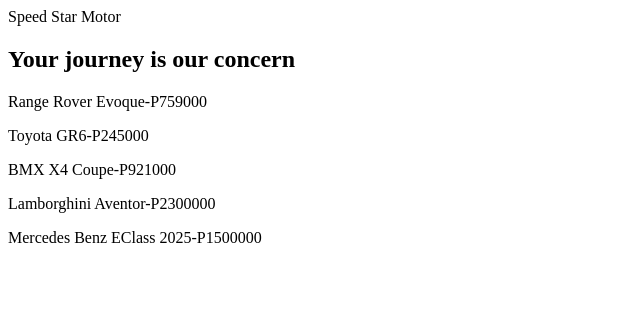
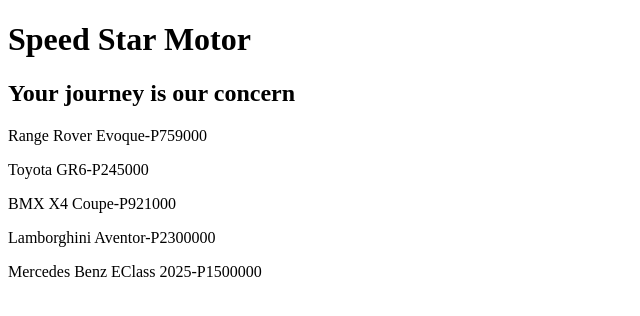
Before and after one commit to bida24-073/Speed-Star-Motor, a plain HTML site: page index.html in a window 1280 px wide. Shown: the whole page, without its empty margins (0-640 px from the left). Drawn offline with Linux system fonts and the light colour scheme.

Commit message:
Update index.html

```diff
--- a/index.html
+++ b/index.html
@@ -1,9 +1,20 @@
-<html>
-<head>Speed Star Motor</head>
-<h2>Your journey is our concern</h2>
+<!DOCTYPE html>
+<html lang="en">
+  <head>
+    <meta charset="UTF-8">
+    <meta name="viewport" content="width=device-width, initial-scale=1.0">
+    <title>Speed Star Motor</title>
+  </head>
+  <body>
+    <header>
+      <h1>Speed Star Motor</h1>
+      <h2>Your journey is our concern</h2>
+    </header>
 
   <p>Range Rover Evoque-P759000</p>
   <p>Toyota GR6-P245000</p>
   <p>BMX X4 Coupe-P921000</p>
   <p>Lamborghini Aventor-P2300000</p>
   <p>Mercedes Benz EClass 2025-P1500000</p>
+ </body>
+ </html>
```
